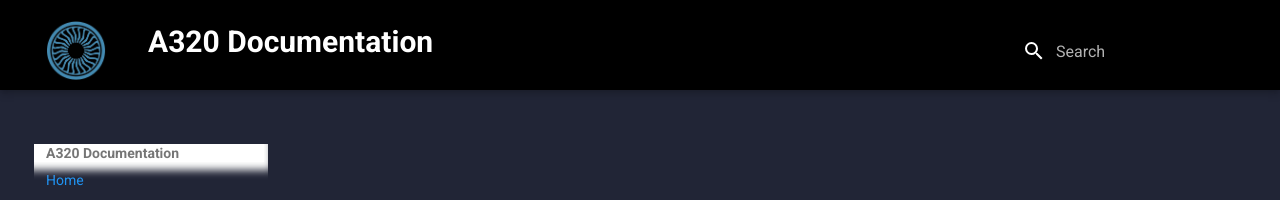
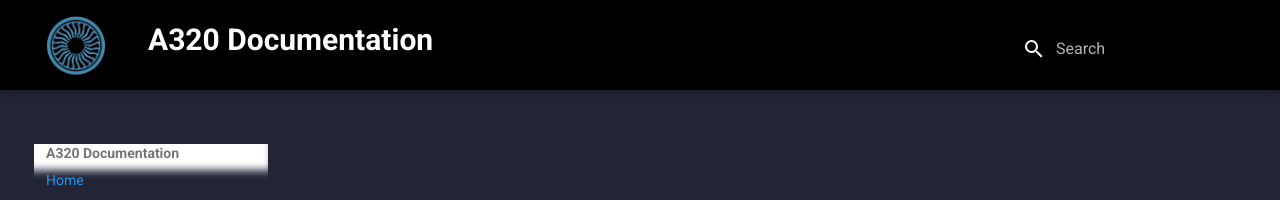
Before and after one commit to danhuaflx-56/A320-emulator, an MkDocs documentation site: the page built from docs/index.md, in a window 1280 px wide. Shown: the top 200 px of the page. Built offline with MkDocs 1.6.1 and Material for MkDocs 9.7.7, drawn with Linux system fonts in a browser that asks for light colours.

Commit message:
Update custom.css

```diff
--- a/docs/assets/custom.css
+++ b/docs/assets/custom.css
@@ -36,7 +36,7 @@
   height: 60px;  /* adjust as needed */
   width: auto;
   margin-right: 10px; /* spacing between logo and text */
-  margin-top: -2px;
+  margin-top: -7px;
 }
 /* Make all main headings white */
 .md-typeset h1,
```
